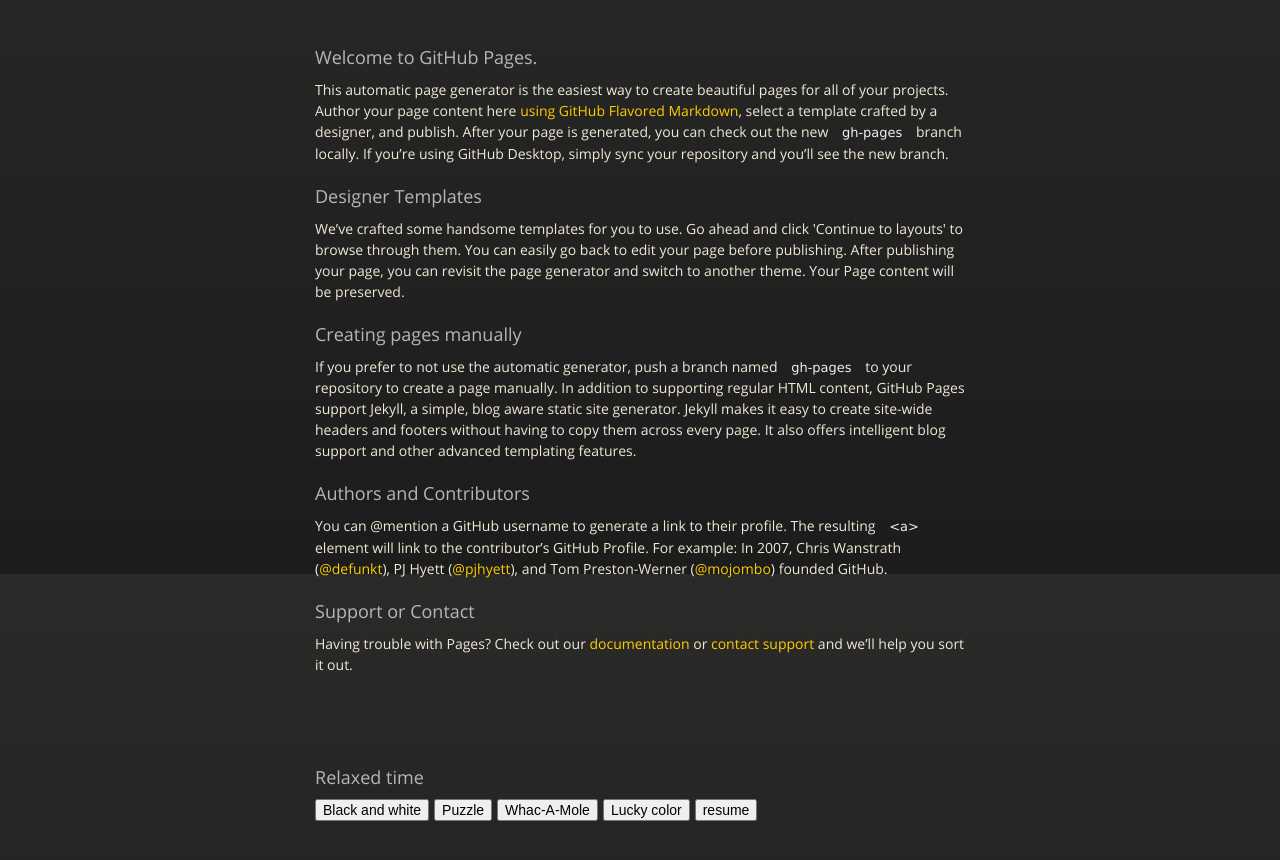
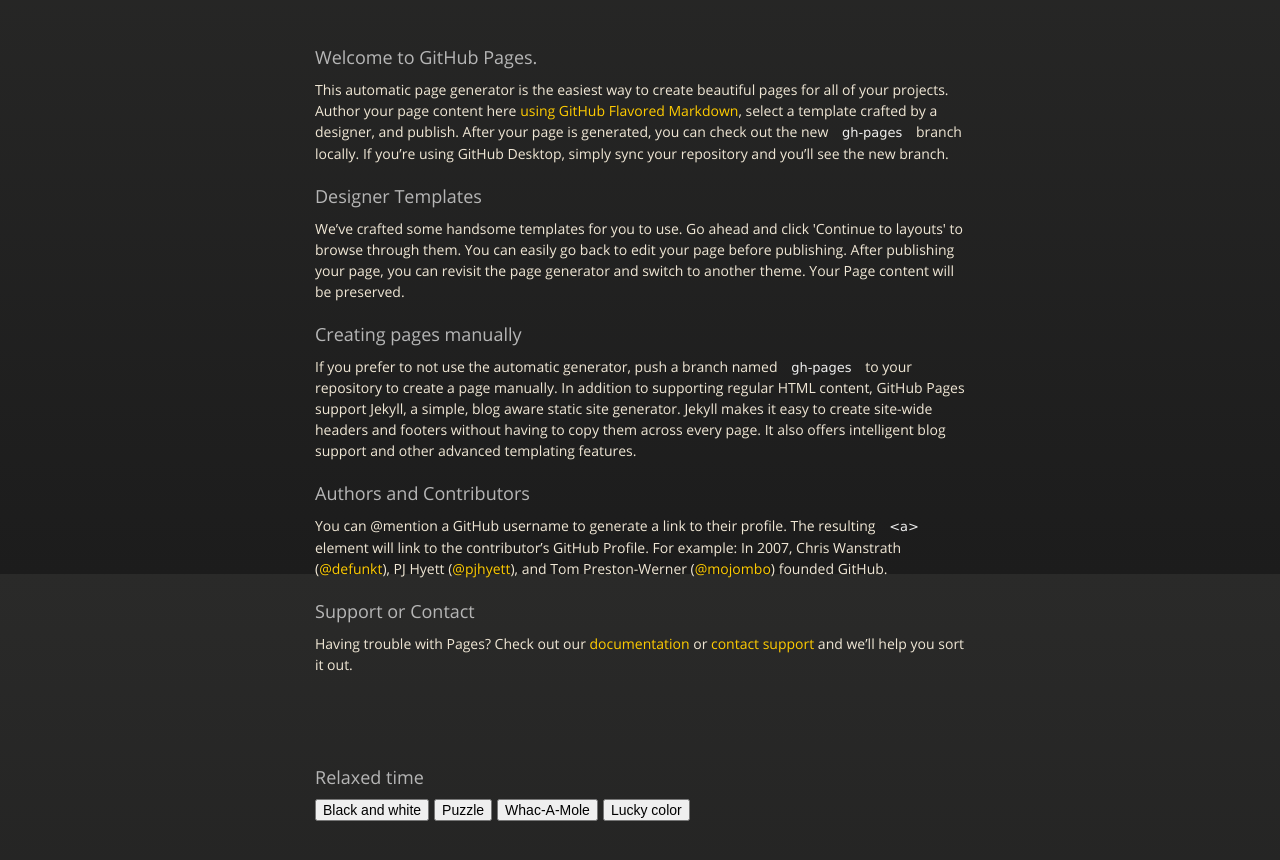
Before and after one commit to jiaozhuangfei/jiaozhuangfei.github.com, a plain HTML site: page index.html in a window 1280 px wide. Shown: the part 226-1086 px from the top of the page. Drawn offline with nearby package versions, Linux system fonts and the light colour scheme.

Commit message:
delete resume button

```diff
--- a/index.html
+++ b/index.html
@@ -63,7 +63,7 @@
       </section>
 
       <h3>Relaxed time</h3>
-      <p><input type="button" value="Black and white"><input type="button" value="Puzzle"><input type="button" value="Whac-A-Mole"><input type="button" value="Lucky color"><input type="button" value="resume"></p>
+      <p><input type="button" value="Black and white"><input type="button" value="Puzzle"><input type="button" value="Whac-A-Mole"><input type="button" value="Lucky color">
     </div>
 
     <!--[if !IE]><script>fixScale(document);</script><![endif]-->
```
